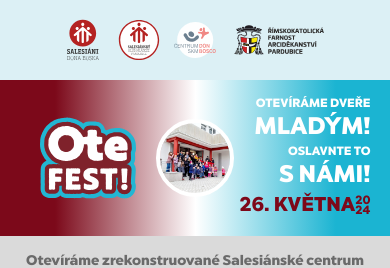
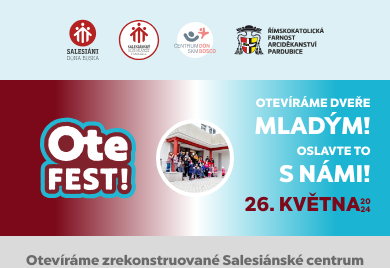
Before and after one commit to Salesiani-Pardubice/OteFEST, a Next.js app: page / in a window 390 px wide. Shown: the top 268 px of the page. Built offline with nearby package versions, Linux system fonts and the light colour scheme.

Commit message:
Fix typo and make year more responsive

```diff
--- a/app/page.js
+++ b/app/page.js
@@ -48,13 +48,13 @@
           <div className="font-chronicaPro w-[35vw] max-w-[300px] uppercase text-white flex flex-col justify-center items-end my-4">
             <p className="text-xs sm:text-base">otevíráme dveře</p>
             <p className="text-2xl sm:text-4xl">mladým!</p>
-            <p className="text-xs sm:text-base">oslavnte to</p>
+            <p className="text-xs sm:text-base">oslavte to</p>
             <p className="text-2xl sm:text-4xl">s námi!</p>
             <div className="text-xl sm:text-3xl text-[#7D0819] flex flex-row">
               <span>26.&nbsp;května</span>
               <div className="text-xs text-wrap flex flex-col items-center justify-center">
-                <span className="m-0 leading-[.65rem]">20</span>
-                <span className="m-0 leading-[.65rem]">24</span>
+                <span className="m-0 sm:leading-[.65rem] leading-[.5rem] text-[.5rem] sm:text-xs">20</span>
+                <span className="m-0 sm:leading-[.65rem] leading-[.5rem] text-[.5rem] sm:text-xs">24</span>
               </div>
             </div>
           </div>
```
